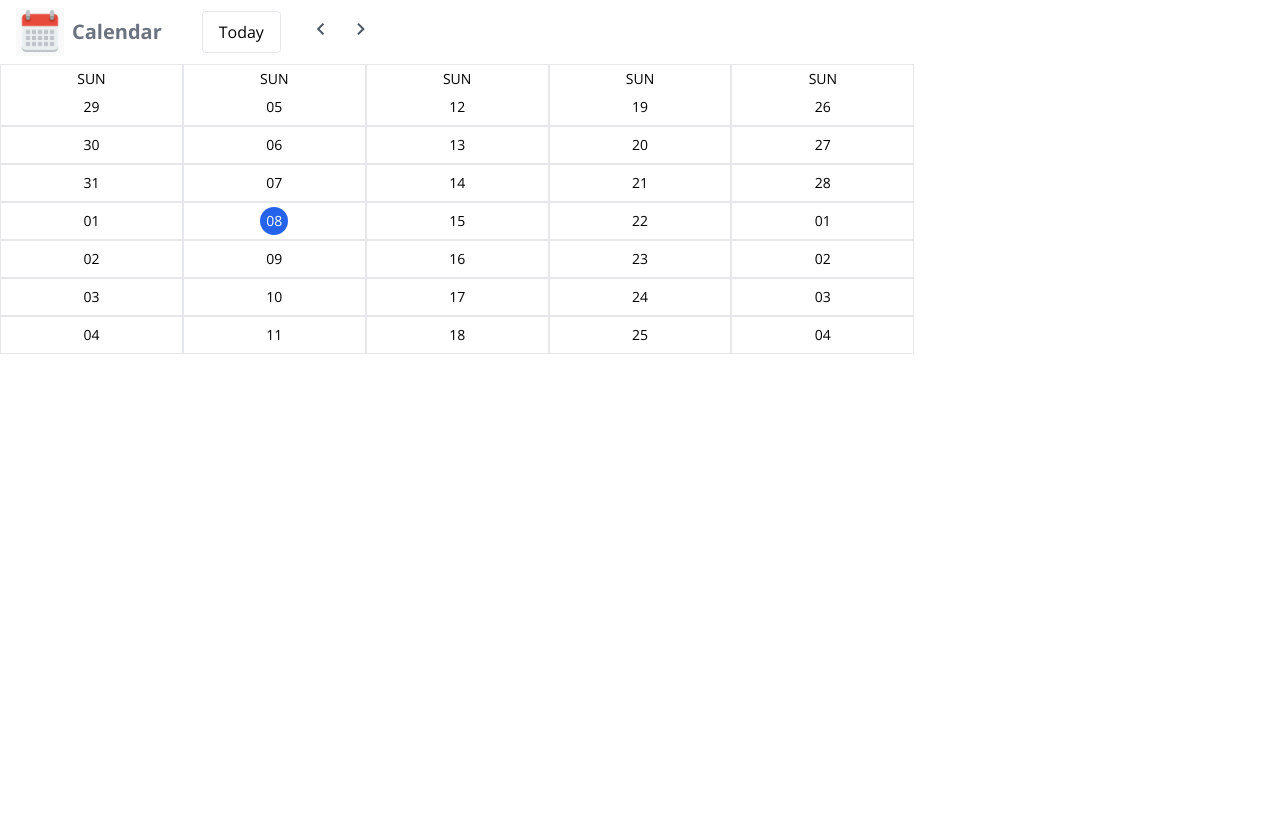
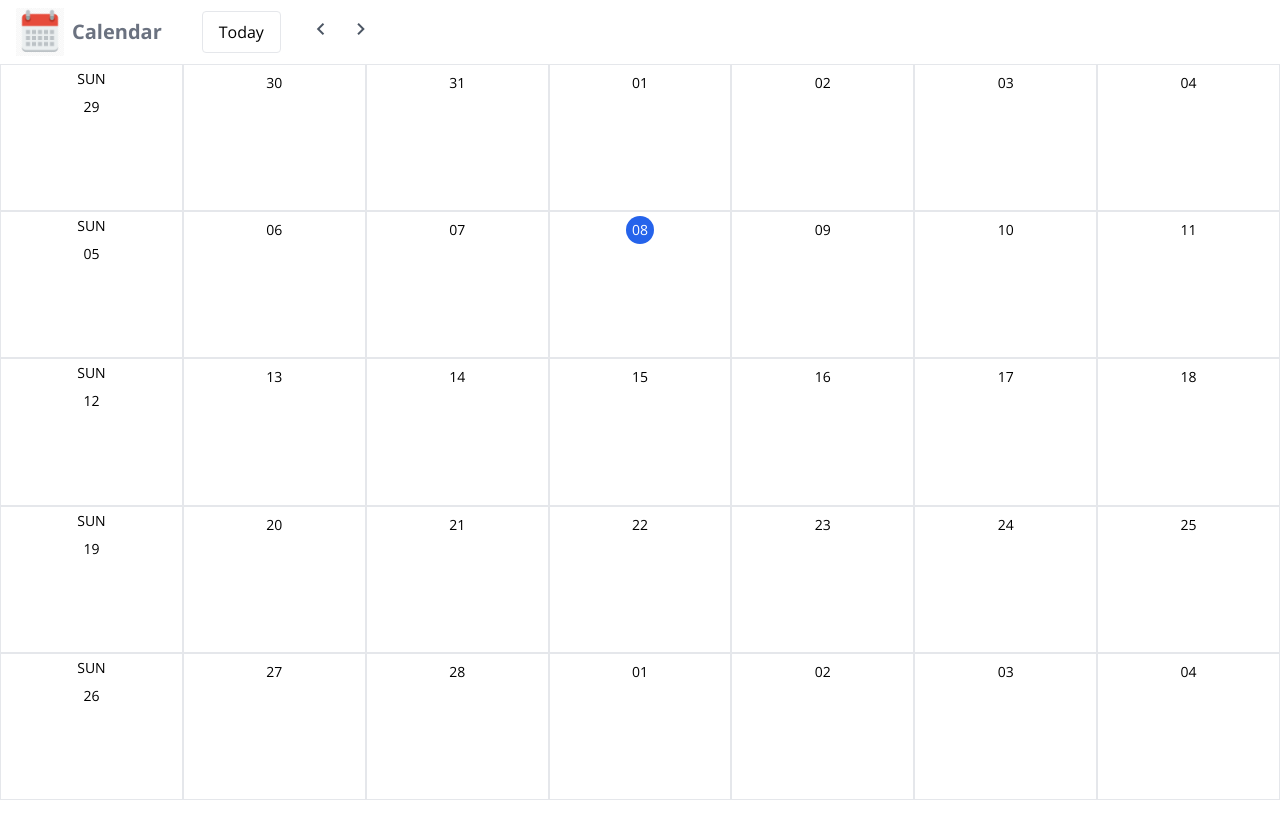
Before and after one commit to ahsanali17/Calendar, a React (Vite) app in the folder frontend/: page / in a window 1280 px wide. Shown: the top 838 px of the page. After the commit the page ends 800 px from the top, so only its background shows below. Built offline with nearby package versions, Linux system fonts and the light colour scheme.

Commit message:
fixed important styling issue, now boxes are spread out

```diff
--- a/frontend/src/components/Month/Month.tsx
+++ b/frontend/src/components/Month/Month.tsx
@@ -1,4 +1,4 @@
-import React from 'react';
+import React, {Fragment} from 'react';
 
 import { Day } from '../Day';
 
@@ -6,11 +6,11 @@ const Month = ({month} : any) => {
  return (
   <div className="flex-1 grid grid-cols-7 grid-rows-5">
    {month.map((row: any, i: number) => (
-    <div key={i}>
+    <Fragment key={i}>
       {row.map((day: any, idx: number) => (
        <Day day={day} key={idx} rowIdx={idx}/>
       ))}
-    </div>
+    </Fragment>
    ))}
   </div>
  );
```
